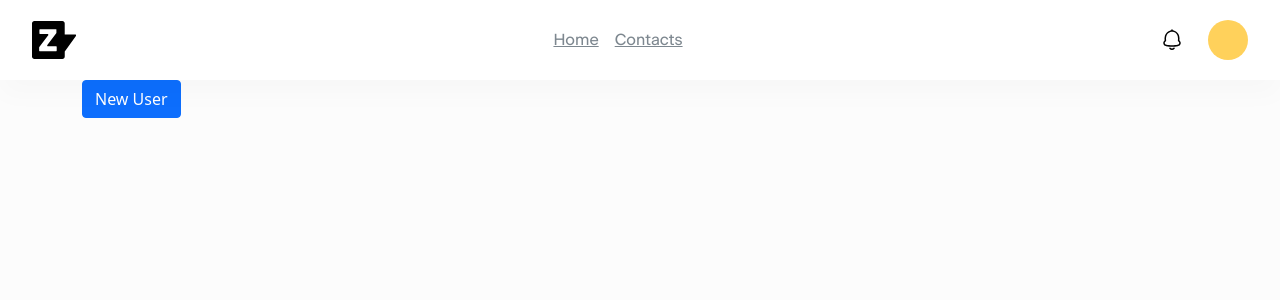
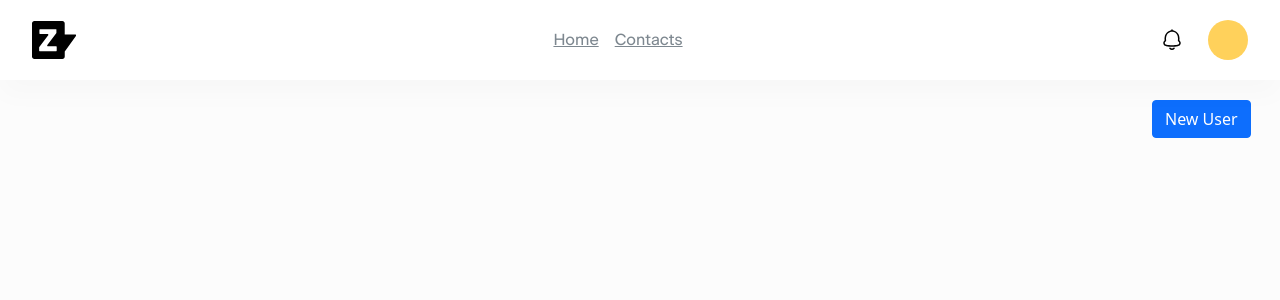
Before and after one commit to ttsssss/Zoee, a React (Create React App) app: page /contacts in a window 1280 px wide. Shown: the top 300 px of the page. Built offline with nearby package versions, Linux system fonts and the light colour scheme; the HTML template or start-up script is replaced by a standard one.

Commit message:
CSS positiong for new user button

```diff
--- a/src/App.css
+++ b/src/App.css
@@ -5,7 +5,7 @@ body {
 .App {
   position: relative;
   width: 100%;
-  font-family: 'BeausiteClassic';
+  font-family: "BeausiteClassic";
 }
 
 .container {
@@ -19,27 +19,37 @@ body {
 /* fonts */
 
 @font-face {
-  font-family: 'BeausiteClassic';
-  src: url('./assets/fonts/BeausiteClassicWeb-Regular.woff2') format('woff2'),
-  url('./assets/fonts/BeausiteClassicWeb-Regular.woff') format('woff');
+  font-family: "BeausiteClassic";
+  src: url("./assets/fonts/BeausiteClassicWeb-Regular.woff2") format("woff2"),
+    url("./assets/fonts/BeausiteClassicWeb-Regular.woff") format("woff");
   font-weight: normal;
   font-style: normal;
 }
 @font-face {
-  font-family: 'BeausiteClassic';
-  src: url('./assets/fonts/BeausiteClassicWeb-Bold.woff2') format('woff2'),
-  url('./assets/fonts/BeausiteClassicWeb-Bold.woff') format('woff');
+  font-family: "BeausiteClassic";
+  src: url("./assets/fonts/BeausiteClassicWeb-Bold.woff2") format("woff2"),
+    url("./assets/fonts/BeausiteClassicWeb-Bold.woff") format("woff");
   font-weight: 700;
   font-style: normal;
 }
 @font-face {
-  font-family: 'BeausiteClassic';
-  src: url('./assets/fonts/BeausiteClassicWeb-RegularItalic.woff2') format('woff2'),
-  url('./assets/fonts/BeausiteClassicWeb-RegularItalic.woff') format('woff');
+  font-family: "BeausiteClassic";
+  src: url("./assets/fonts/BeausiteClassicWeb-RegularItalic.woff2")
+      format("woff2"),
+    url("./assets/fonts/BeausiteClassicWeb-RegularItalic.woff") format("woff");
   font-weight: normal;
   font-style: italic;
 }
 
-.userButton {
+.container1 {
   display: flex;
+  width: 100%;
+  padding-top: 100px;
+  padding-bottom: 100px;
+
 }
+
+.container2 {
+  display: flex;
+  margin-left:90%;
+}
--- a/src/components/Contacts.jsx
+++ b/src/components/Contacts.jsx
@@ -1,16 +1,18 @@
-import React from 'react';
-import '../App.css'
-import { Button } from 'react-bootstrap';
-import 'bootstrap/dist/css/bootstrap.min.css';
-
+import React from "react";
+import "../App.css";
+import { Button } from "react-bootstrap";
+import "bootstrap/dist/css/bootstrap.min.css";
 
 const Contacts = () => {
-
-    return (
-        <div className="container">
-      <Button variant="primary">New User</Button>{' '}
-        </div>
-    );
-}
+  return (
+    <div className="container1">
+      <div className="container2">
+        <Button className="btn" variant="primary">
+          New User
+        </Button>{" "}
+      </div>
+    </div>
+  );
+};
 
 export default Contacts;
```
